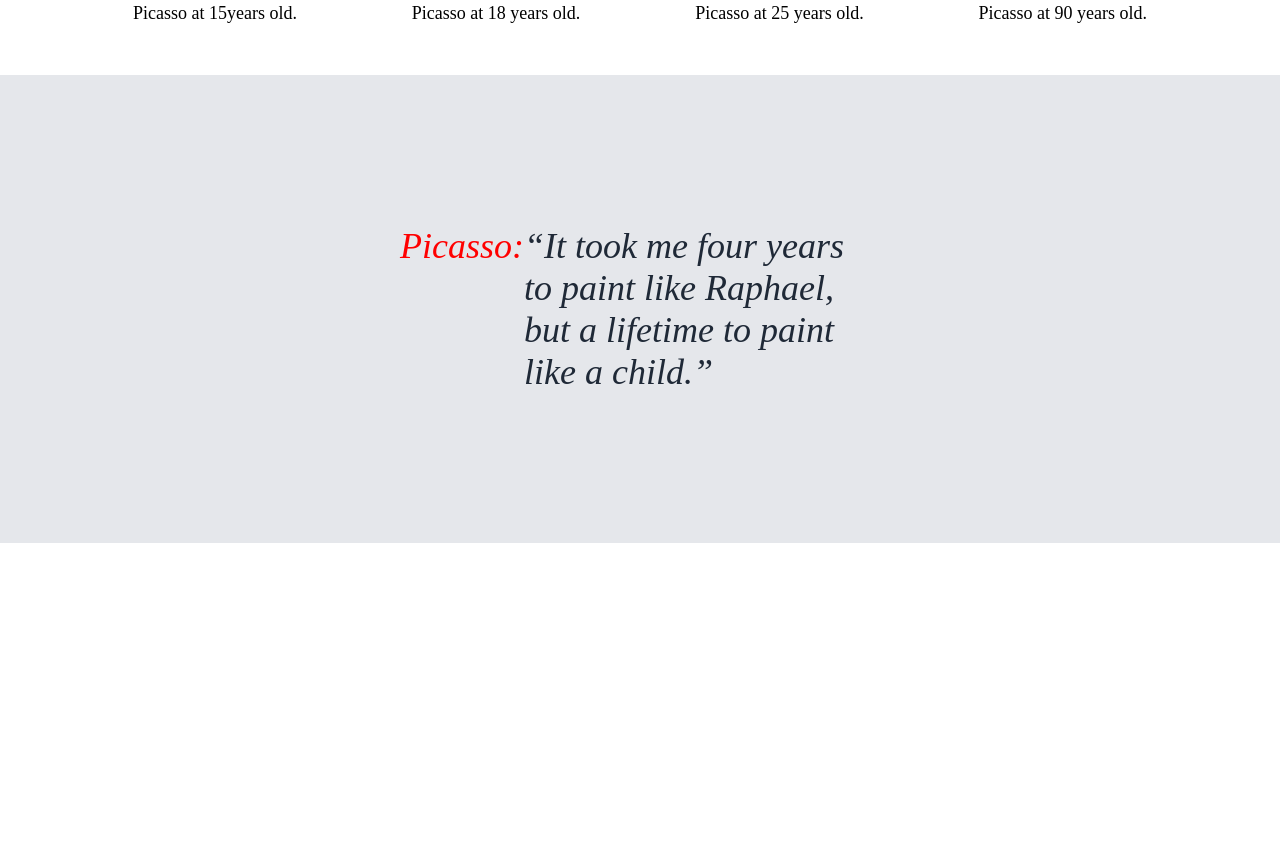
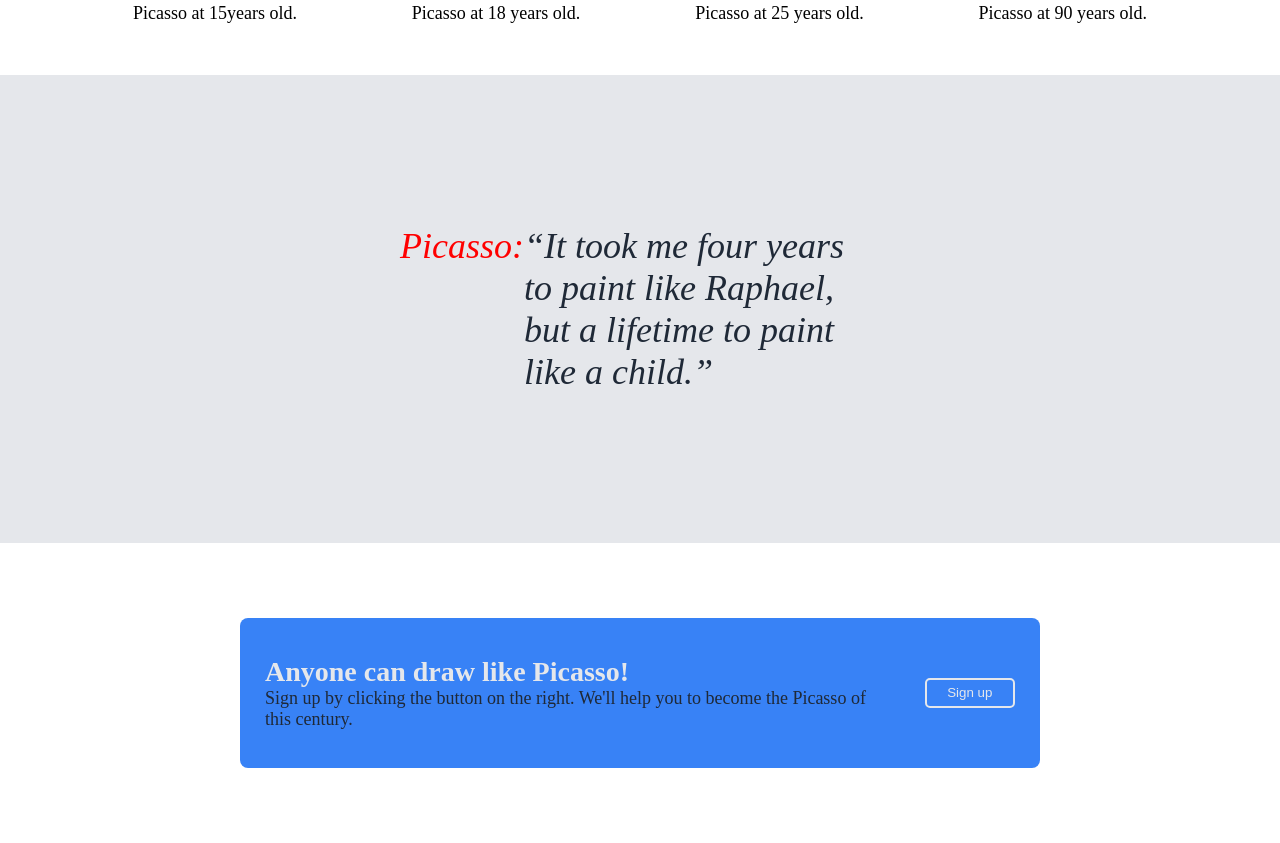
Before and after one commit to cankahramann/Landing-Page, a plain HTML site: page index.html in a window 1280 px wide. Shown: the part 1058-1901 px from the top of the page. Before the commit the page ends 1601 px from the top, so only its background shows below. Drawn offline with Linux system fonts and the light colour scheme.

Commit message:
Add 4th section

```diff
--- a/index.html
+++ b/index.html
@@ -21,7 +21,9 @@
             <div class="d2_onleft">
                 <div id="d2_header">Evolution of Picasso's Self Portraits</div>
                 <div id="d2_text">Over the years Picasso's self-portraits have evolved along with his Cubist style, finally reaching a great level of abstraction. He strove for a Platonic ideal, an essence without perspective. Do you think he managed to achieve this?</div>
-                <button id="d2_button">Share your ideas</button>
+                <div id="d2_button">
+                    <button >Share your ideas</button>
+                </div>
             </div>
             <img class="main_img" src="picasso-main.jpg" alt="Picasso working in office." width="500" heigth="300">
         </div>
@@ -46,6 +48,15 @@
             <div style="color:red">Picasso:</div><div>“It took me four years to paint like Raphael, but a lifetime to paint like a child.”</div>
         </div>
     </div>
+    <div class="sec-4">
+        <div class="bluebox">
+            <div class="box-text">
+                <div id="box-head">Anyone can draw like Picasso!</div>
+                <div id="box-info">Sign up by clicking the button on the right. We'll help you to become the Picasso of this century.</div>
+            </div>
+            <button class="b-button">Sign up</button>
+        </div>
+    </div>
 
 </body>
 </html>
--- a/style.css
+++ b/style.css
@@ -55,7 +55,7 @@ body{
     margin-right:23px
 }
 
-#d2_button {
+#d2_button > button {
     flex-grow: 0;
     height:45px;
     width:115px;
@@ -65,6 +65,7 @@ body{
     border: 3px solid rgb(218, 204, 204);
     color:#E5E7EB;
     align-self: flex-start;
+    padding: 8px 16px;
 }
 
 
@@ -127,3 +128,51 @@ body{
 
 
 /* --------------- The Third Section is Over-----------------------*/
+
+.sec-4{
+    height:300px;
+    display: flex;
+    flex-direction: column;
+    justify-content: center;
+    align-items: center;
+}
+
+.bluebox {
+    height:150px;
+    width:800px;
+    background-color: #3882F6;
+    margin-right:400px;
+    margin-left:400px;
+    border-radius: 8px;
+    display: flex;
+    align-items: center;
+    align-self: center;
+    justify-content:space-between;
+    gap:20px
+}
+.box-text {
+    margin-left: 25px;
+    margin-right:25px;
+
+}
+
+#box-head {
+    font-weight: bold;
+    color:#E5E7EB;
+    font-size:28px
+}
+#box-info {
+    font-size:18px;
+    color:#1F2937;
+}
+
+.b-button {
+    margin-right: 25px;
+    width:100px;
+    height: 30px;
+    align-self: center;
+    color:#E5E7EB;
+    background-color: #3882F6;
+    border-radius: 5px;
+    border:2px solid #E5E7EB
+}
```
